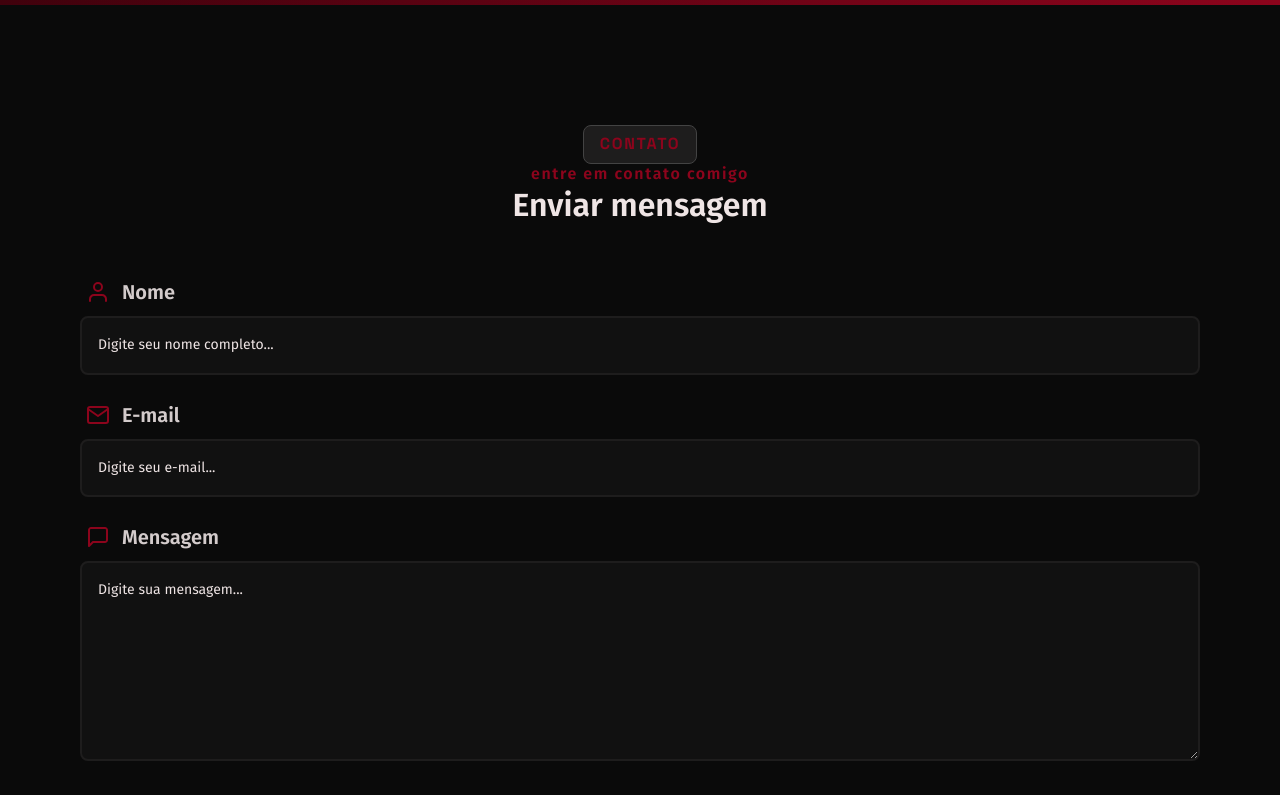
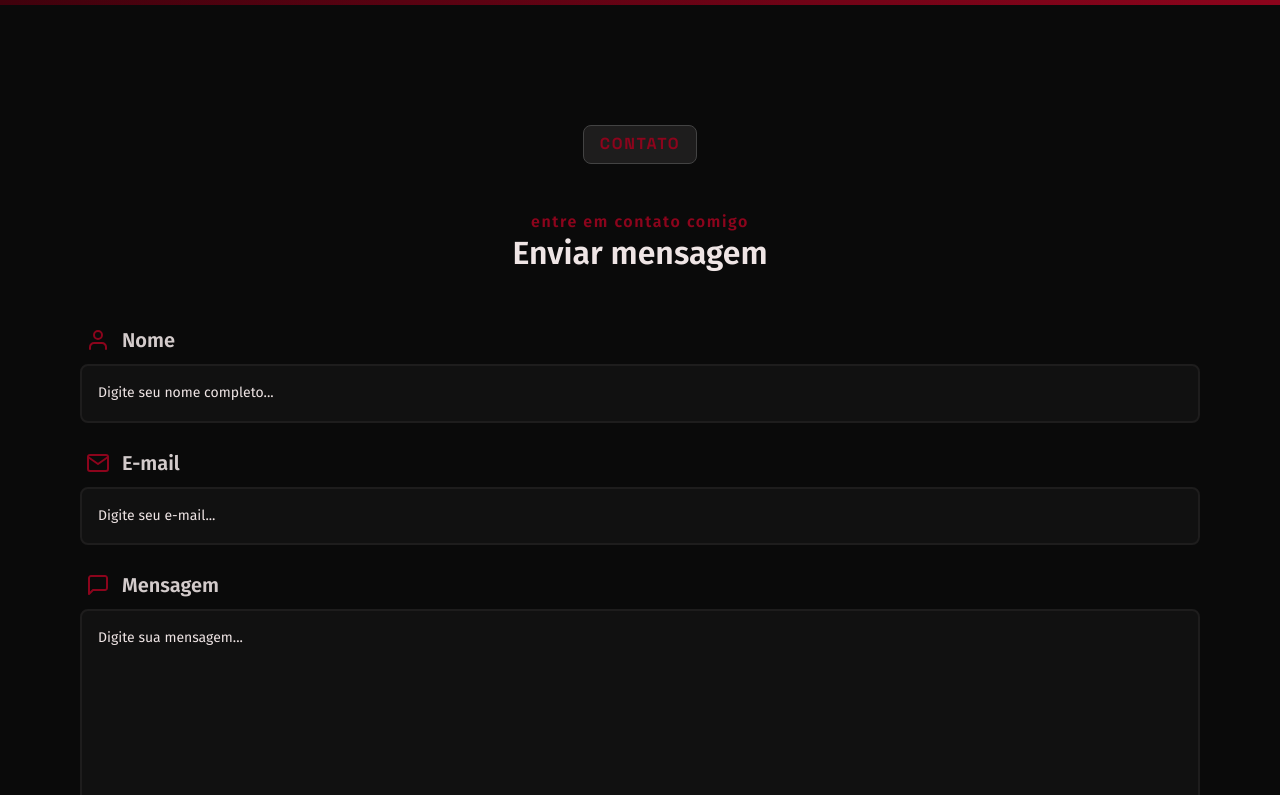
Before and after one commit to lyzzandro/lyzzandro_website, a React (Create React App) app: page / in a window 1280 px wide. Shown: the part 3940-4735 px from the top of the page. Built offline with nearby package versions, Linux system fonts and the light colour scheme.

Commit message:
Corrigindo bug de espaçamento

```diff
--- a/src/styles/contact.css
+++ b/src/styles/contact.css
@@ -6,6 +6,7 @@
     align-items: center;
     flex-direction: column;
     margin: 120px 80px;
+    gap: 48px;
 }
 
 .Container-contact {
@@ -21,7 +22,6 @@ form {
     align-items: center;
     flex-direction: column;
     gap: 24px;
-    margin-top: 48px;
 }
 
 form div {
--- a/src/styles/habilities.css
+++ b/src/styles/habilities.css
@@ -16,11 +16,7 @@
 }
 
 .Tag {
-    font-size: 1rem;
-    font-family: 'Space Grotesk', sans-serif;
-    font-style: normal;
-    font-weight: 700;
-    line-height: 130%;
+    font: normal 700 1rem/130% 'Space Grotesk', sans-serif;
     letter-spacing: 0.1rem;
     text-transform: uppercase;
     display: flex;
```
